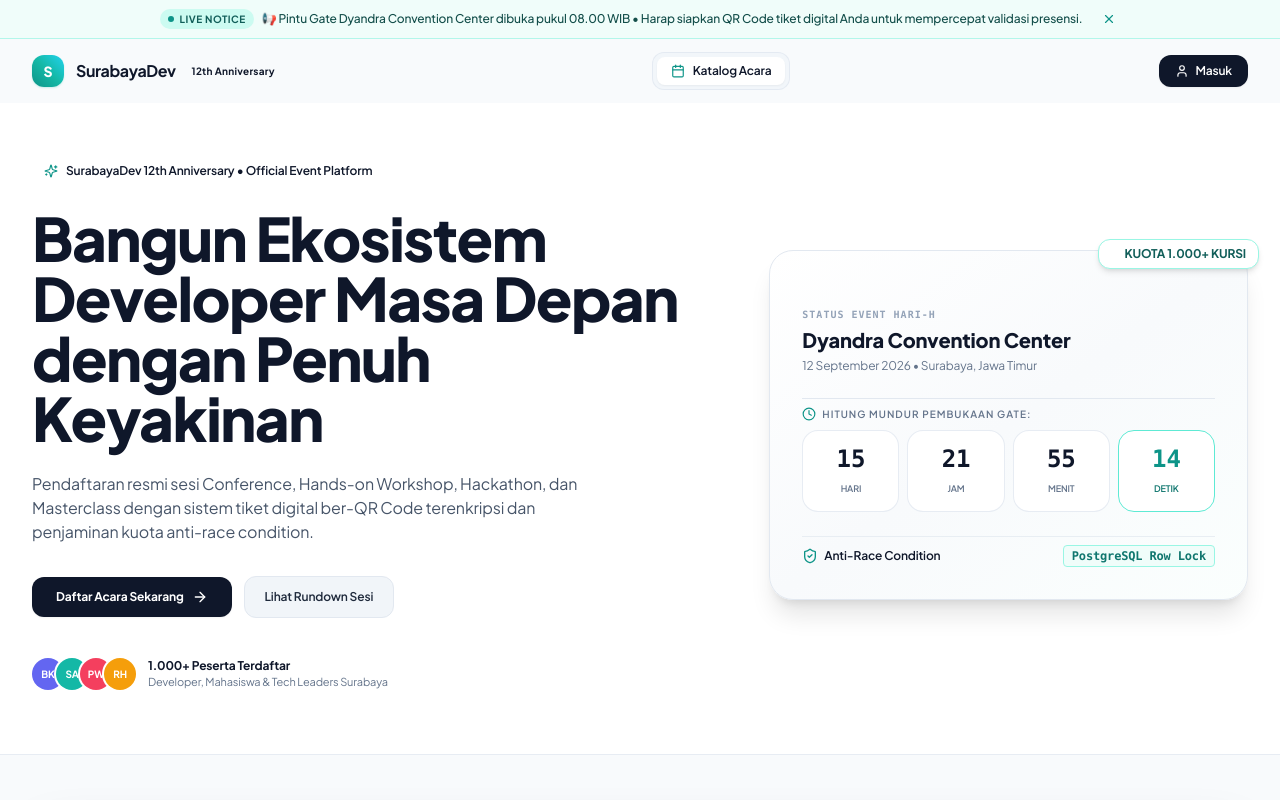
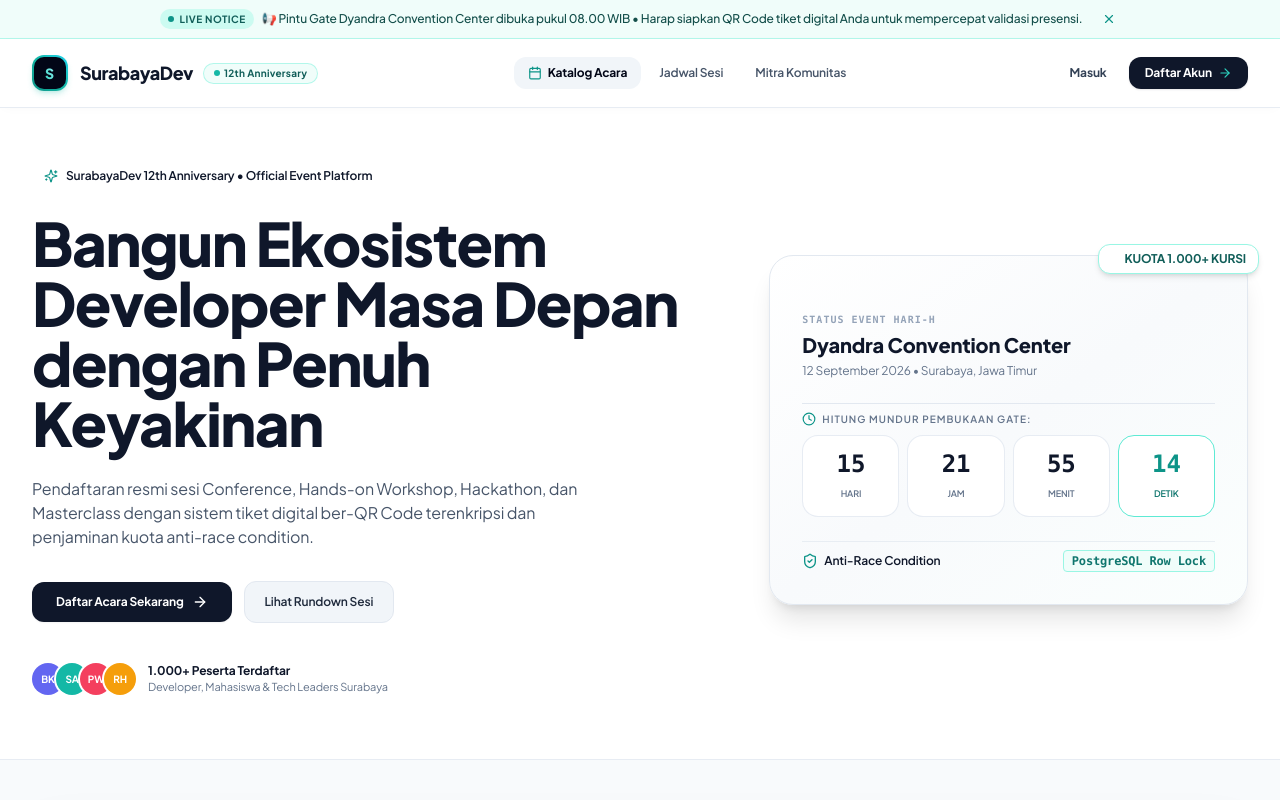
Before and after one commit to ArfianPutraPratama/Evently, a React (Vite) app in the folder frontend/: page / in a window 1280 px wide. Shown: the top 800 px of the page. Built offline with nearby package versions, Linux system fonts and the light colour scheme; no server answers.

Commit message:
refactor(navbar): modernize layout with clean SaaS links, brand mark, and dual CTA

```diff
--- a/frontend/src/components/Navbar.tsx
+++ b/frontend/src/components/Navbar.tsx
@@ -1,7 +1,6 @@
 import React from 'react';
 import { useAuth } from '../context/AuthContext';
-import { Calendar, Ticket, QrCode, ShieldCheck, User as UserIcon, LogOut, Sparkles } from 'lucide-react';
-import { UserRole } from '../types';
+import { Calendar, Ticket, QrCode, ShieldCheck, User as UserIcon, LogOut, Sparkles, ArrowRight, Layers, Users, Clock } from 'lucide-react';
 
 interface NavbarProps {
   currentTab: 'events' | 'my-tickets' | 'scanner' | 'admin';
@@ -10,130 +9,204 @@
 }
 
 export const Navbar: React.FC<NavbarProps> = ({ currentTab, setCurrentTab, onOpenAuthModal }) => {
-  const { user, role, logout, quickSwitchRole } = useAuth();
+  const { user, role, logout } = useAuth();
+
+  const scrollToSection = (sectionId: string) => {
+    if (currentTab !== 'events') {
+      setCurrentTab('events');
+      setTimeout(() => {
+        const el = document.getElementById(sectionId);
+        el?.scrollIntoView({ behavior: 'smooth' });
+      }, 100);
+    } else {
+      const el = document.getElementById(sectionId);
+      el?.scrollIntoView({ behavior: 'smooth' });
+    }
+  };
 
   return (
-    <header className="sticky top-0 z-40 w-full glass-nav-light">
+    <header className="sticky top-0 z-40 w-full bg-white/90 backdrop-blur-xl border-b border-slate-200/80 shadow-[0_2px_12px_-4px_rgba(0,0,0,0.04)] transition-all">
       <div className="max-w-7xl mx-auto px-4 sm:px-6 lg:px-8">
-        <div className="flex items-center justify-between h-16">
-          {/* Logo & Brand (Dataflow soft tech style) */}
+        <div className="flex items-center justify-between h-[68px]">
+
+          {/* ========================================================================= */}
+          {/* 1. BRAND LOGO (Dataflow modern SaaS style) */}
+          {/* ========================================================================= */}
           <div
             className="flex items-center gap-3 cursor-pointer group select-none"
             onClick={() => setCurrentTab('events')}
           >
-            <div className="w-8 h-8 rounded-xl bg-gradient-to-tr from-teal-600 via-teal-500 to-cyan-400 p-0.5 shadow-sm shadow-teal-500/20 flex items-center justify-center text-white font-black text-sm">
+            {/* Vibrant Modern Logo Mark */}
+            <div className="w-9 h-9 rounded-xl bg-gradient-to-tr from-teal-600 via-teal-500 to-cyan-400 p-0.5 shadow-md shadow-teal-500/20 group-hover:shadow-teal-500/35 transition-all duration-300 flex items-center justify-center">
+              <div className="w-full h-full bg-slate-950 rounded-[10px] flex items-center justify-center">
+                <span className="font-black text-sm text-transparent bg-clip-text bg-gradient-to-tr from-teal-400 to-cyan-200 tracking-wider">
                   S
+                </span>
               </div>
-            <div className="flex items-center gap-2">
-              <span className="font-bold text-base tracking-tight text-slate-900 group-hover:text-teal-600 transition-colors">
+            </div>
+
+            {/* Brand Typography & Pill Badge */}
+            <div className="flex items-center gap-2.5">
+              <span className="font-extrabold text-base sm:text-lg tracking-tight text-slate-900 group-hover:text-teal-600 transition-colors">
                 SurabayaDev
               </span>
-              <span className="text-[10px] font-bold tracking-wide px-2 py-0.5 rounded-full badge-pill-teal">
+              <span className="inline-flex items-center gap-1 text-[10px] font-bold tracking-wide px-2.5 py-0.5 rounded-full bg-teal-50 text-teal-800 border border-teal-200/70 shadow-2xs">
+                <span className="w-1.5 h-1.5 rounded-full bg-teal-500 animate-pulse" />
                 12th Anniversary
               </span>
             </div>
           </div>
 
-          {/* Segmented Soft Tabs */}
-          <nav className="hidden md:flex items-center bg-slate-100/80 p-1 rounded-xl border border-slate-200/80 text-xs font-medium">
+          {/* ========================================================================= */}
+          {/* 2. CENTER MODERN NAVIGATION (Clean SaaS Links like Dataflow) */}
+          {/* ========================================================================= */}
+          <nav className="hidden md:flex items-center gap-1 text-xs font-semibold">
+            {/* Primary Tab: Katalog Acara */}
             <button
-              onClick={() => setCurrentTab('events')}
-              className={`flex items-center gap-2 px-3.5 py-1.5 rounded-lg transition-all ${
+              onClick={() => {
+                setCurrentTab('events');
+                window.scrollTo({ top: 0, behavior: 'smooth' });
+              }}
+              className={`flex items-center gap-1.5 px-3.5 py-2 rounded-xl transition-all ${
                 currentTab === 'events'
-                  ? 'bg-white text-slate-900 shadow-sm font-semibold'
-                  : 'text-slate-600 hover:text-slate-900'
+                  ? 'bg-slate-100 text-slate-950 font-bold'
+                  : 'text-slate-600 hover:text-slate-900 hover:bg-slate-50'
               }`}
             >
-              <Calendar className="w-3.5 h-3.5 text-teal-600" />
-              Katalog Acara
+              <Calendar className={`w-3.5 h-3.5 ${currentTab === 'events' ? 'text-teal-600' : 'text-slate-400'}`} />
+              <span>Katalog Acara</span>
             </button>
 
+            {/* Quick Link: Rundown & Jadwal */}
+            <button
+              onClick={() => scrollToSection('catalog-section')}
+              className="px-3.5 py-2 rounded-xl text-slate-600 hover:text-slate-900 hover:bg-slate-50 transition-all"
+            >
+              Jadwal Sesi
+            </button>
+
+            {/* Quick Link: Mitra Ekosistem */}
+            <button
+              onClick={() => scrollToSection('catalog-section')}
+              className="px-3.5 py-2 rounded-xl text-slate-600 hover:text-slate-900 hover:bg-slate-50 transition-all"
+            >
+              Mitra Komunitas
+            </button>
+
+            {/* When Logged In: Tiket Saya */}
             {user && (
               <button
                 onClick={() => setCurrentTab('my-tickets')}
-                className={`flex items-center gap-2 px-3.5 py-1.5 rounded-lg transition-all ${
+                className={`flex items-center gap-1.5 px-3.5 py-2 rounded-xl transition-all ${
                   currentTab === 'my-tickets'
-                    ? 'bg-white text-slate-900 shadow-sm font-semibold'
-                    : 'text-slate-600 hover:text-slate-900'
+                    ? 'bg-teal-50 text-teal-800 font-bold border border-teal-200/80 shadow-2xs'
+                    : 'text-slate-600 hover:text-slate-900 hover:bg-slate-50'
                 }`}
               >
                 <Ticket className="w-3.5 h-3.5 text-teal-600" />
-                Tiket Saya
+                <span>Tiket Saya</span>
               </button>
             )}
 
+            {/* Role: Panitia / Admin Gate Scanner */}
             {(role === 'committee' || role === 'admin') && (
               <button
                 onClick={() => setCurrentTab('scanner')}
-                className={`flex items-center gap-2 px-3.5 py-1.5 rounded-lg transition-all ${
+                className={`flex items-center gap-1.5 px-3.5 py-2 rounded-xl transition-all ${
                   currentTab === 'scanner'
-                    ? 'bg-white text-teal-700 shadow-sm font-semibold border border-teal-200/60'
-                    : 'text-slate-600 hover:text-teal-700'
+                    ? 'bg-emerald-50 text-emerald-800 font-bold border border-emerald-200 shadow-2xs'
+                    : 'text-slate-600 hover:text-emerald-700 hover:bg-emerald-50/50'
                 }`}
               >
-                <QrCode className="w-3.5 h-3.5 text-teal-600" />
-                Gate Check-In
+                <QrCode className="w-3.5 h-3.5 text-emerald-600" />
+                <span>Gate Check-In</span>
               </button>
             )}
 
+            {/* Role: Administrator Panel */}
             {role === 'admin' && (
               <button
                 onClick={() => setCurrentTab('admin')}
-                className={`flex items-center gap-2 px-3.5 py-1.5 rounded-lg transition-all ${
+                className={`flex items-center gap-1.5 px-3.5 py-2 rounded-xl transition-all ${
                   currentTab === 'admin'
-                    ? 'bg-white text-indigo-700 shadow-sm font-semibold border border-indigo-200/60'
-                    : 'text-slate-600 hover:text-indigo-700'
+                    ? 'bg-indigo-50 text-indigo-800 font-bold border border-indigo-200 shadow-2xs'
+                    : 'text-slate-600 hover:text-indigo-700 hover:bg-indigo-50/50'
                 }`}
               >
                 <ShieldCheck className="w-3.5 h-3.5 text-indigo-600" />
-                Admin Console
+                <span>Admin Console</span>
               </button>
             )}
           </nav>
 
-          {/* Right Controls: Role Switcher & Auth */}
+          {/* ========================================================================= */}
+          {/* 3. RIGHT AUTH & PROFILE CONTROLS */}
+          {/* ========================================================================= */}
           <div className="flex items-center gap-3">
+            {user ? (
+              /* Logged-In User Profile Capsule */
+              <div className="flex items-center gap-3 pl-2">
+                <div className="flex items-center gap-2.5 bg-slate-50 border border-slate-200/90 py-1.5 px-3 rounded-2xl shadow-2xs">
+                  {/* User Initial Avatar */}
+                  <div className="w-7 h-7 rounded-xl bg-gradient-to-tr from-teal-600 to-cyan-500 text-white font-black text-xs flex items-center justify-center shadow-xs">
+                    {user.name.charAt(0).toUpperCase()}
+                  </div>
 
-            {/* Auth Profile / Login */}
-            {user ? (
-              <div className="flex items-center gap-2">
-                <div className="hidden sm:flex flex-col text-right">
-                  <span className="text-xs font-semibold text-slate-900 leading-tight truncate max-w-[130px]">
+                  {/* Name & Role Text */}
+                  <div className="hidden sm:flex flex-col text-left">
+                    <span className="text-xs font-bold text-slate-900 leading-tight truncate max-w-[130px]">
                       {user.name}
                     </span>
-                  <span className="text-[10px] font-medium text-teal-600 capitalize">
+                    <span className="text-[10px] font-semibold text-teal-700 capitalize leading-none">
                       {role === 'participant' ? 'Peserta' : role === 'committee' ? 'Panitia Gate' : 'Administrator'}
                     </span>
                   </div>
+                </div>
 
+                {/* Logout Button */}
                 <button
                   onClick={() => {
                     logout();
                     setCurrentTab('events');
                   }}
-                  className="p-2 rounded-xl text-slate-500 hover:text-rose-600 hover:bg-rose-50 border border-slate-200 transition-all"
+                  className="p-2 rounded-xl text-slate-400 hover:text-rose-600 hover:bg-rose-50 border border-slate-200 transition-all"
                   title="Logout Akun"
                 >
                   <LogOut className="w-4 h-4" />
                 </button>
               </div>
             ) : (
+              /* Non-Logged In State (Dataflow modern CTA buttons) */
+              <div className="flex items-center gap-2">
+                {/* Secondary: Text Sign In */}
                 <button
                   onClick={onOpenAuthModal}
-                className="flex items-center gap-1.5 px-4 py-2 rounded-xl bg-slate-900 hover:bg-slate-800 text-white text-xs font-semibold shadow-sm transition-all"
+                  className="px-3.5 py-2 text-xs font-bold text-slate-700 hover:text-slate-950 transition-colors"
                 >
-                <UserIcon className="w-3.5 h-3.5" />
-                <span>Masuk</span>
+                  Masuk
                 </button>
+
+                {/* Primary: Modern Dark Pill CTA Button */}
+                <button
+                  onClick={onOpenAuthModal}
+                  className="flex items-center gap-1.5 px-4 py-2 rounded-xl bg-slate-900 hover:bg-slate-800 text-white text-xs font-bold shadow-sm shadow-slate-900/10 hover:shadow-md transition-all active:scale-[0.98]"
+                >
+                  <span>Daftar Akun</span>
+                  <ArrowRight className="w-3.5 h-3.5 text-teal-400" />
+                </button>
+              </div>
             )}
           </div>
         </div>
       </div>
 
-      {/* Mobile Bottom Tab Row */}
-      <div className="md:hidden flex items-center justify-around py-2 border-t border-slate-200 bg-white/95 px-2 text-xs font-medium">
+      {/* Mobile Navigation Bar (Bottom Row for Small Screens) */}
+      <div className="md:hidden flex items-center justify-around py-2 border-t border-slate-200 bg-white/95 px-2 text-xs font-semibold">
         <button
-          onClick={() => setCurrentTab('events')}
+          onClick={() => {
+            setCurrentTab('events');
+            window.scrollTo({ top: 0, behavior: 'smooth' });
+          }}
           className={`flex items-center gap-1.5 py-1 px-3 rounded-lg ${
             currentTab === 'events' ? 'bg-slate-100 text-slate-900 font-bold' : 'text-slate-500'
           }`}
@@ -146,7 +219,7 @@
           <button
             onClick={() => setCurrentTab('my-tickets')}
             className={`flex items-center gap-1.5 py-1 px-3 rounded-lg ${
-              currentTab === 'my-tickets' ? 'bg-slate-100 text-slate-900 font-bold' : 'text-slate-500'
+              currentTab === 'my-tickets' ? 'bg-teal-50 text-teal-800 font-bold' : 'text-slate-500'
             }`}
           >
             <Ticket className="w-3.5 h-3.5 text-teal-600" />
@@ -158,10 +231,10 @@
           <button
             onClick={() => setCurrentTab('scanner')}
             className={`flex items-center gap-1.5 py-1 px-3 rounded-lg ${
-              currentTab === 'scanner' ? 'bg-teal-50 text-teal-700 font-bold' : 'text-slate-500'
+              currentTab === 'scanner' ? 'bg-emerald-50 text-emerald-800 font-bold' : 'text-slate-500'
             }`}
           >
-            <QrCode className="w-3.5 h-3.5 text-teal-600" />
+            <QrCode className="w-3.5 h-3.5 text-emerald-600" />
             <span>Gate</span>
           </button>
         )}
@@ -170,7 +243,7 @@
           <button
             onClick={() => setCurrentTab('admin')}
             className={`flex items-center gap-1.5 py-1 px-3 rounded-lg ${
-              currentTab === 'admin' ? 'bg-indigo-50 text-indigo-700 font-bold' : 'text-slate-500'
+              currentTab === 'admin' ? 'bg-indigo-50 text-indigo-800 font-bold' : 'text-slate-500'
             }`}
           >
             <ShieldCheck className="w-3.5 h-3.5 text-indigo-600" />
```
Lines whose indentation alone changed are shown as unchanged.
